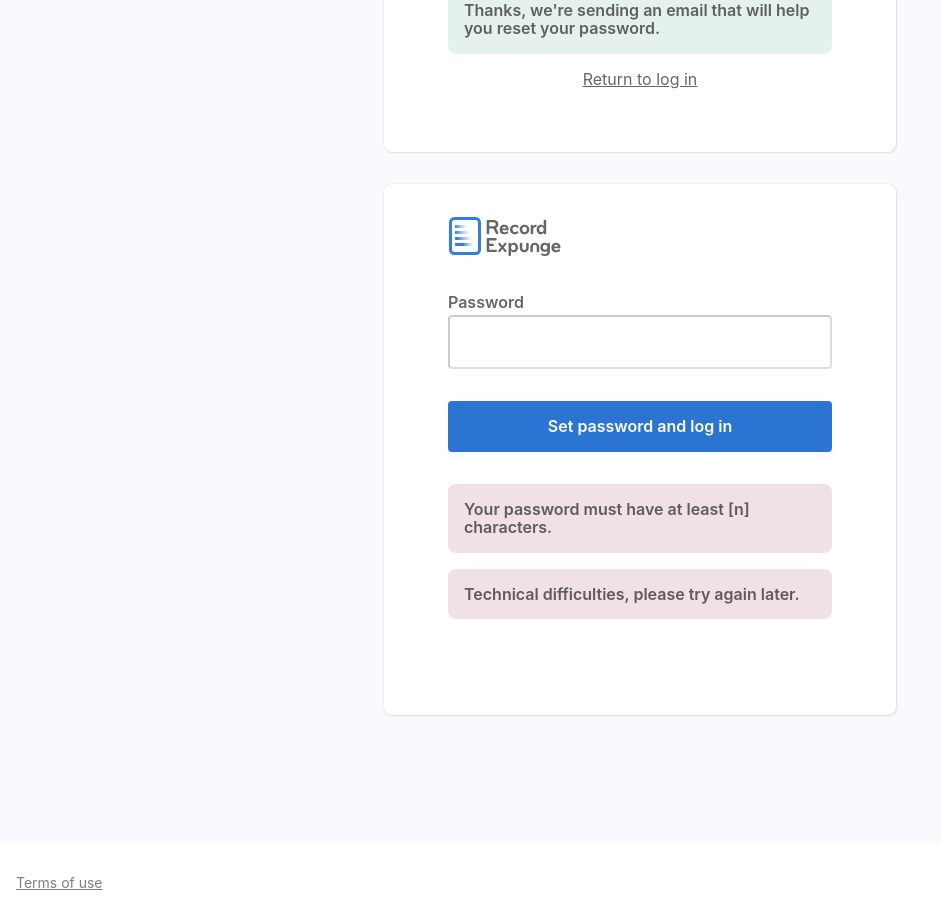
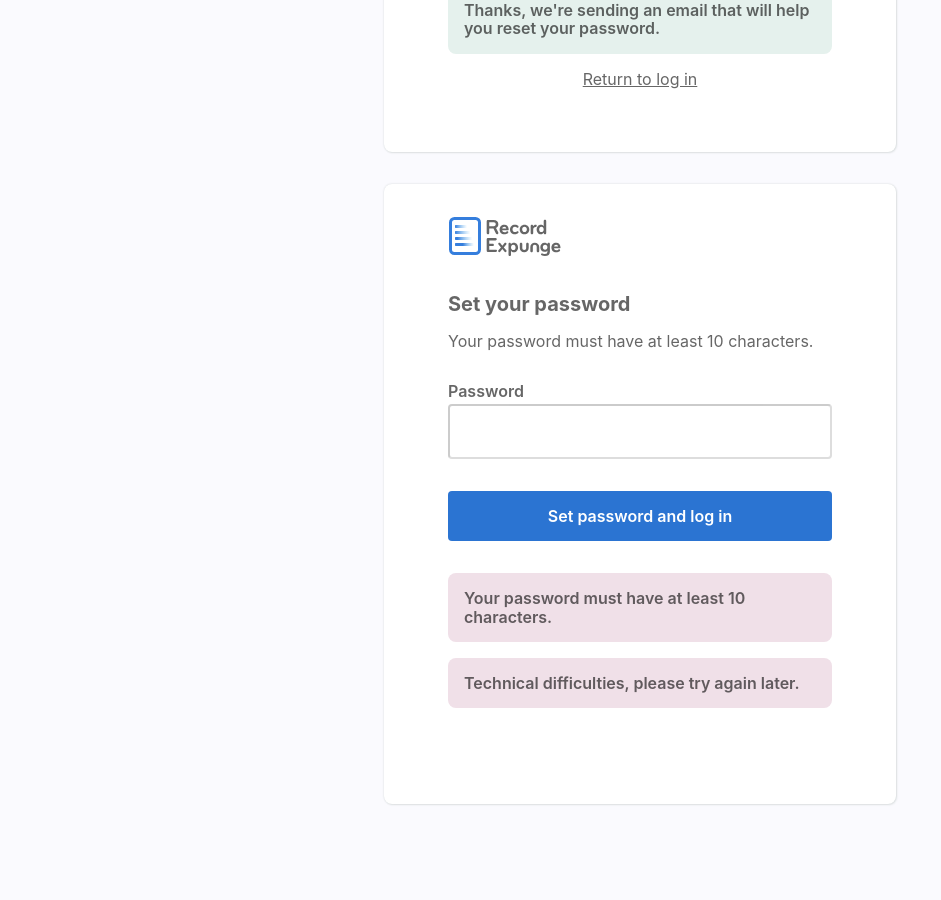
Before and after one commit to hmarcks/expunge-pdx-frontend, a Jekyll site: the page built from log-in/index.html, in a window 1280 px wide and 900 px high, scrolled down 1362 px. Shown: the whole window, without its empty margins (0-941 px from the left). Built offline with Jekyll 4.4.1, drawn with Linux system fonts in a browser that asks for light colours; nearby versions of some CDN libraries; some of the changed text lies outside the part shown.

Commit message:
Search button accessibility and login content

```diff
--- a/log-in/index.html
+++ b/log-in/index.html
@@ -21,8 +21,8 @@
         <!-- Change to <button> when in app -->
       </fieldset>
       <div role="alert">
-        <p class="bg-washed-red mb3 pa3 br3 fw6">All fields are required.</p>
-        <p class="bg-washed-red mb3 pa3 br3 fw6">User ID and password do not match.</p>
+        <p class="bg-washed-red mb3 pa3 br3 fw6">Both fields are required.</p>
+        <p class="bg-washed-red mb3 pa3 br3 fw6">Email and password do not match.</p>
         <p class="bg-washed-red mb3 pa3 br3 fw6">Technical difficulties, please try again later.</p>
       </div>
     </form>
@@ -60,7 +60,8 @@
     {% include svg/logo.svg %}
     <form>
       <fieldset>
-        <legend class="visually-hidden">Set password</legend>
+        <legend class="f4 fw7 pt4 pb3">Set your password</legend>
+        <p>Your password must have at least 10 characters.</p>
         <label for="password" class="db mt4 mb1 fw6">
           Password
         </label>
@@ -69,7 +70,7 @@
         <!-- Change to <button> when in app -->
       </fieldset>
       <div role="alert" class="mb4">
-        <p class="bg-washed-red mb3 pa3 br3 fw6">Your password must have at least [n] characters.</p>
+        <p class="bg-washed-red mb3 pa3 br3 fw6">Your password must have at least 10 characters.</p>
         <p class="bg-washed-red mb3 pa3 br3 fw6">Technical difficulties, please try again later.</p>
       </div>
     </form>
--- a/search/index.html
+++ b/search/index.html
@@ -27,7 +27,8 @@
           <input id="date-of-birth" type="text" class="w-100 pa3 br2 b--black-20" required>
         </div>
         <div class="w-100 w-10-ns mb3">
-          <button class="br2 bg-blue white db w-100 tc pv3 btn--search" aria-label="Search" title="Search" type="submit">
+          <button class="br2 bg-blue white db w-100 tc pv3 btn--search" aria-label="Search" type="submit">
+            <span class="visually-hidden">Search Records</span>
             <i aria-hidden="true" class="fas fa-search"></i>
           </button>
         </div>
```
Also changed, not shown: 2 other files.
